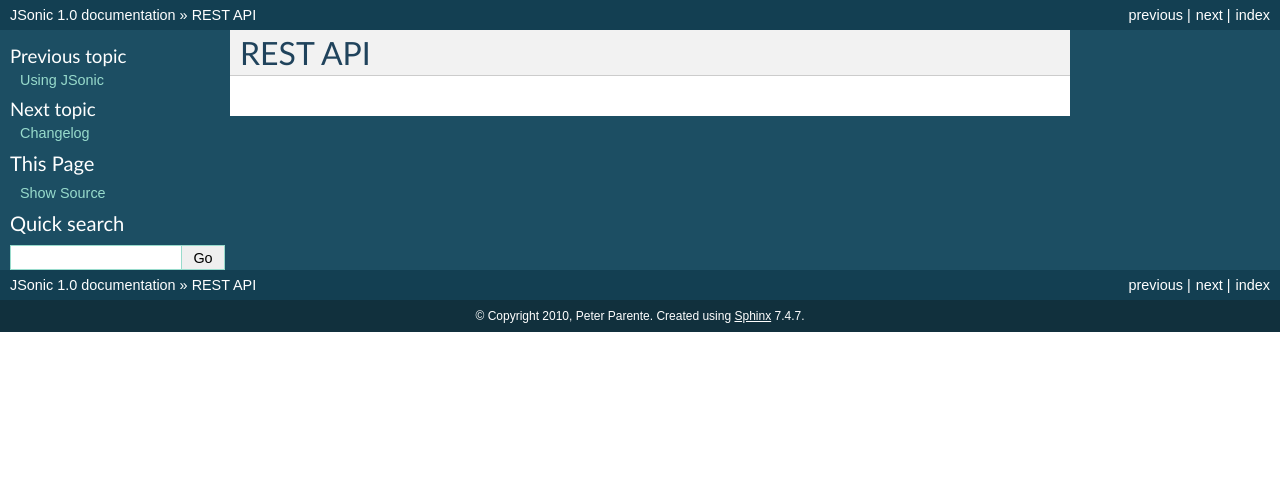
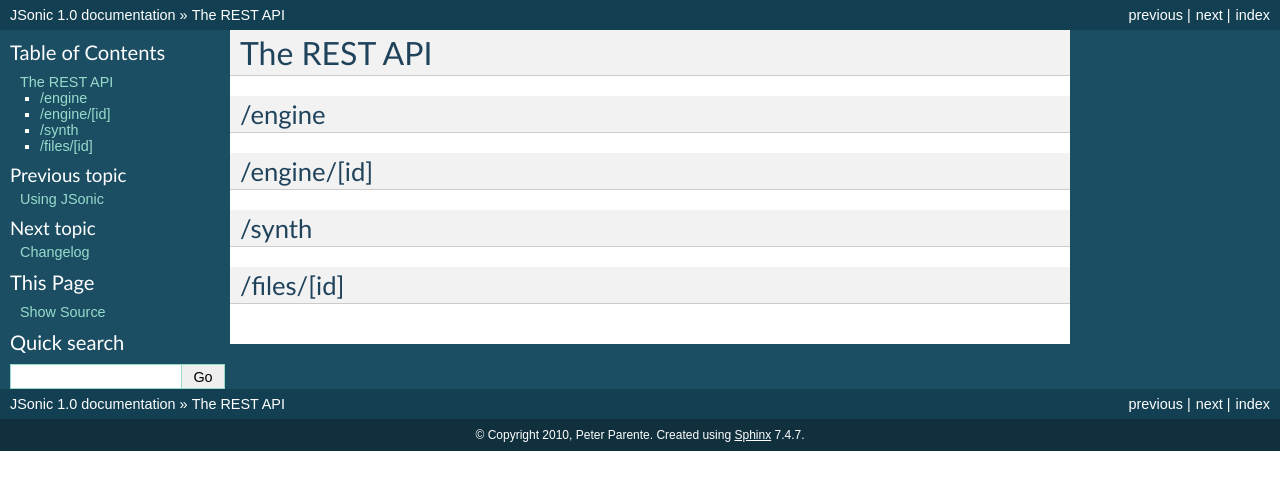
Before and after one commit to uncopenweb/jsonic, a Sphinx documentation site: the page built from doc/rest.rst, in a window 1280 px wide. Shown: the top 490 px of the page. Built offline with Sphinx 7.4.7, drawn with Linux system fonts in a browser that asks for light colours.

Commit message:
Added REST section headers

```diff
--- a/doc/rest.rst
+++ b/doc/rest.rst
@@ -1,2 +1,14 @@
-REST API
-========
+The REST API
+============
+
+/engine
+-------
+
+/engine/[id]
+------------
+
+/synth
+------
+
+/files/[id]
+-----------
```
